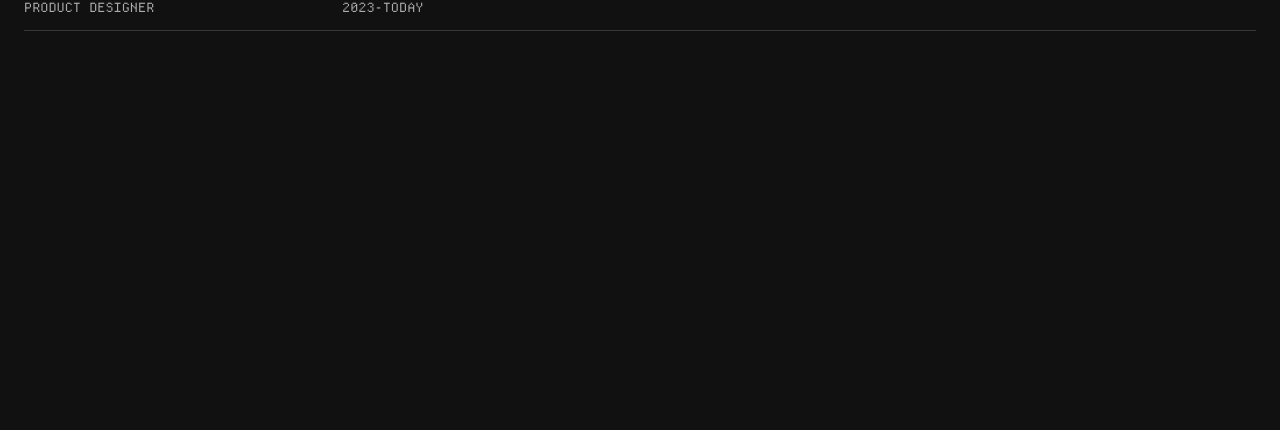
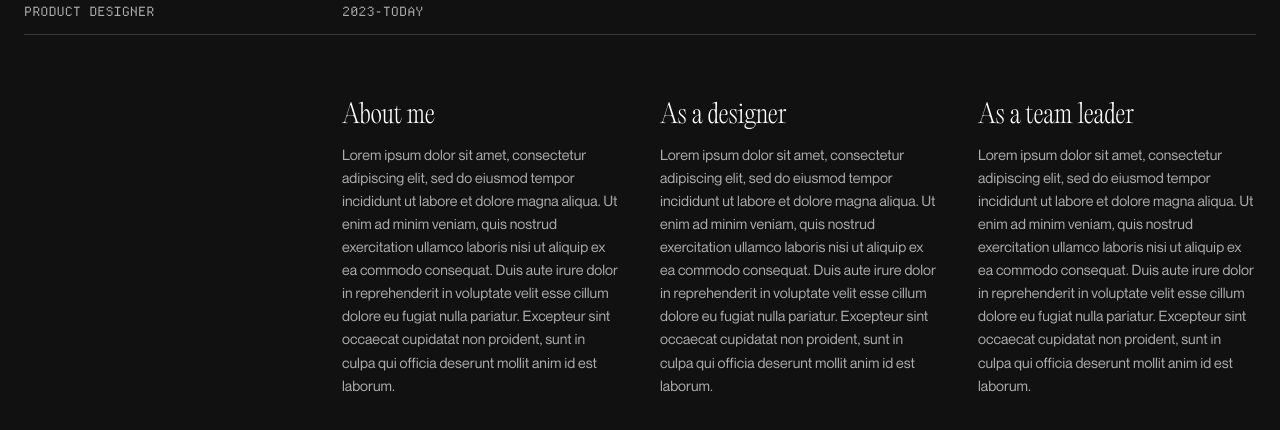
Before and after one commit to ana-rodrigues/blog-njs, a Next.js app: page / in a window 1280 px wide. Shown: the part 2084-2514 px from the top of the page. Before the commit the page ends 2195 px from the top, so only its background shows below. Built offline with nearby package versions, Linux system fonts and the light colour scheme.

Commit message:
Adds and styles about section

```diff
--- /dev/null
+++ b/app/components/about.tsx
@@ -0,0 +1,34 @@
+import React from 'react'
+
+const About = () => {
+  return (
+    <section>
+
+        <h2 className='visually-hidden'>About</h2>
+
+        <div className='about'>
+
+            <div className='about-col col-2'>
+                <h3 className='heading-md'>About me</h3>
+                <p className='paragraph-sm'>Lorem ipsum dolor sit amet, consectetur adipiscing elit, sed do eiusmod tempor incididunt ut labore et dolore magna aliqua. Ut enim ad minim veniam, quis nostrud exercitation ullamco laboris nisi ut aliquip ex ea commodo consequat. Duis aute irure dolor in reprehenderit in voluptate velit esse cillum dolore eu fugiat nulla pariatur. Excepteur sint occaecat cupidatat non proident, sunt in culpa qui officia deserunt mollit anim id est laborum.</p>
+            </div>
+
+            <div className='about-col col-3'>
+                <h3 className='heading-md'>As a designer</h3>
+                <p className='paragraph-sm'>Lorem ipsum dolor sit amet, consectetur adipiscing elit, sed do eiusmod tempor incididunt ut labore et dolore magna aliqua. Ut enim ad minim veniam, quis nostrud exercitation ullamco laboris nisi ut aliquip ex ea commodo consequat. Duis aute irure dolor in reprehenderit in voluptate velit esse cillum dolore eu fugiat nulla pariatur. Excepteur sint occaecat cupidatat non proident, sunt in culpa qui officia deserunt mollit anim id est laborum.</p>
+            </div>
+
+            <div className='about-col col-4'>
+                <h3 className='heading-md'>As a team leader</h3>
+                <p className='paragraph-sm'>Lorem ipsum dolor sit amet, consectetur adipiscing elit, sed do eiusmod tempor incididunt ut labore et dolore magna aliqua. Ut enim ad minim veniam, quis nostrud exercitation ullamco laboris nisi ut aliquip ex ea commodo consequat. Duis aute irure dolor in reprehenderit in voluptate velit esse cillum dolore eu fugiat nulla pariatur. Excepteur sint occaecat cupidatat non proident, sunt in culpa qui officia deserunt mollit anim id est laborum.</p>
+            </div>
+
+        </div>
+
+    </section>
+  )
+}
+
+
+
+export default About
--- a/app/global.css
+++ b/app/global.css
@@ -76,7 +76,7 @@ body {
 .heading-md {
   font-family: 'PPEditorialOld-Ultralight', Times, serif;
   font-weight: 300;
-  letter-spacing: 4%;
+  letter-spacing: 2%;
   font-size: 1.6rem;
   line-height: 140%;
   color: var(--primary-text-color);
@@ -85,7 +85,7 @@ body {
 .heading-sm {
   font-family: 'PPEditorialOld-Ultralight', Times, serif;
   font-weight: 300;
-  letter-spacing: 4%;
+  letter-spacing: 2%;
   font-size: 1.2rem;
   line-height: 130%;
   color: var(--primary-text-color);
@@ -94,7 +94,7 @@ body {
 .italics {
   font-family: 'PPEditorialOld-UltralightItalic', Times, serif;
   font-weight: 300;
-  letter-spacing: 4%;
+  letter-spacing: 3%;
   font-size: 1.2rem;
   line-height: 120%;
 }
@@ -186,7 +186,7 @@ a {
 .preheader-left {
   display: grid;
   grid-template-columns: 1fr;
-  gap: var(--spacer-xxsm);
+  gap: var(--spacer-xsm);
 }
 
 .intro {
@@ -329,6 +329,51 @@ a {
   }
 }
 
+/* About */
+
+.about {
+  display: grid;
+  grid-template-columns: repeat(1fr);
+  gap: var(--spacer-lg);
+  padding-top: var(--spacer-md);
+  padding-bottom: var(--spacer-lg);
+}
+
+.about-col {
+  display: grid;
+  grid-template-columns: 1fr;
+  gap: var(--spacer-xsm);
+}
+
+
+@media screen and (min-width: 800px) {
+
+  .about {
+    grid-template-columns: repeat(2, 1fr);
+    gap: var(--spacer-lg);
+  }
+}
+
+@media screen and (min-width: 1200px) {
+
+.about {
+  display: grid;
+  grid-template-columns: repeat(4, 1fr);
+  gap: var(--spacer-lg);
+}
+
+.col-2 {
+  grid-column: 2 / span 1;
+}
+
+.col-3 {
+  grid-column: 3 / span 1;
+}
+
+.col-4 {
+  grid-column: 4 / span 1;
+}
+}
 
 /* Utilities */
 .align-right {
--- a/app/page.tsx
+++ b/app/page.tsx
@@ -1,11 +1,13 @@
 import Hero from './components/hero';
 import ExperienceList from './components/experiencelist';
+import About from './components/about';
 
 export default function Page() {
   return (
     <>
       <Hero />
       <ExperienceList />
+      <About />
     </>
   );
 }
```
